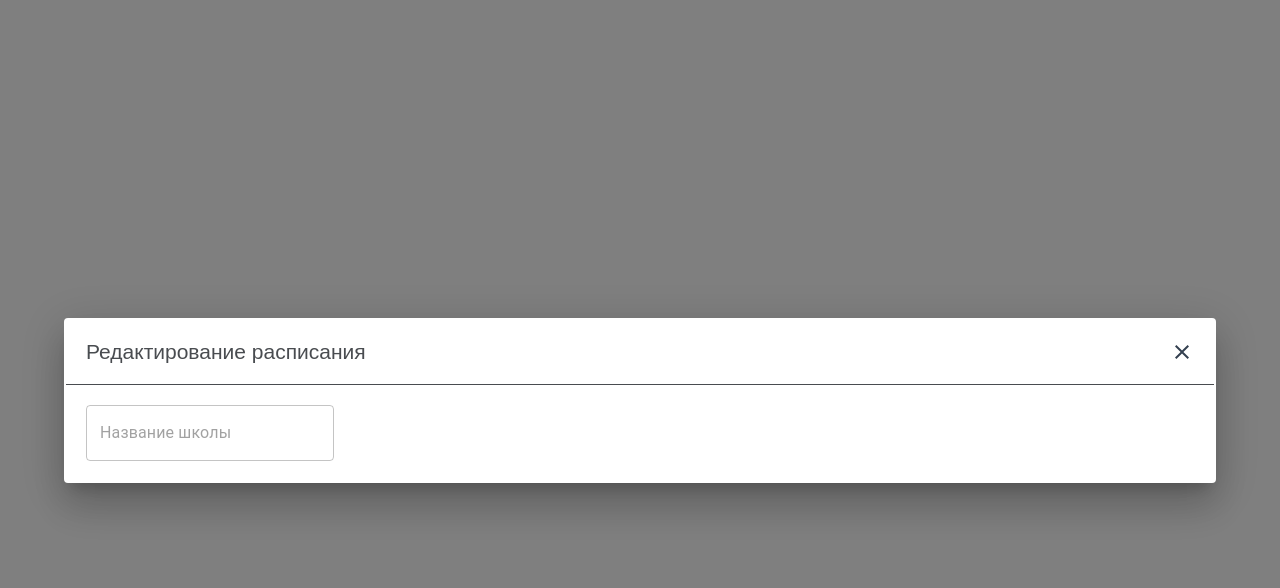
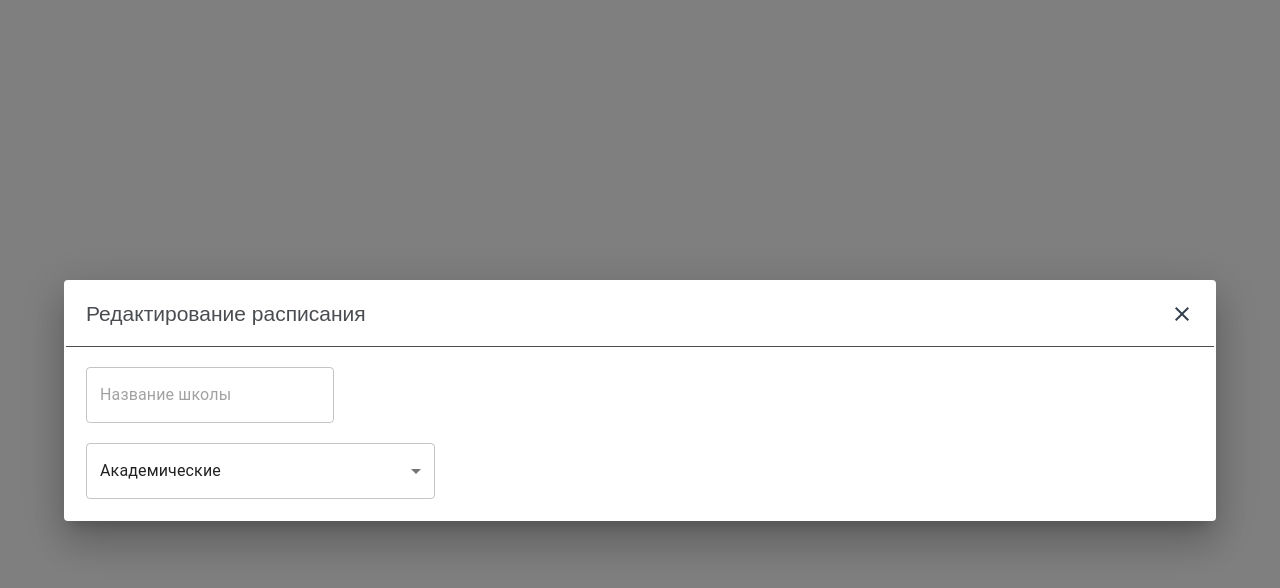
Before and after one commit to aliona-kragel/test-schedule, a React (Create React App) app: page / in a window 1280 px wide. Both pictures are taken after a click on the button "Show modal". Shown: the top 588 px of the page. Built offline with nearby package versions, Linux system fonts and the light colour scheme.

Commit message:
Add SelectForm component

```diff
--- /dev/null
+++ b/src/components/FormComponents/SelectForm/index.jsx
@@ -0,0 +1,34 @@
+import { FormControl, MenuItem, Select } from "@mui/material";
+import { Controller, useFormContext } from "react-hook-form";
+import styles from "./styles.module.scss"
+
+const SelectForm = ({ name, options }) => {
+  const { control, setValue } = useFormContext();
+  const handleChange = (value) => {
+    setValue(name, value);
+  }
+  return (
+    <Controller
+      name={name}
+      control={control}
+      render={({ field: { value } }) => (
+        <FormControl className={styles.select}>
+          <Select
+            labelId="demo-simple-select-autowidth-label"
+            id="demo-simple-select-autowidth"
+            onChange={(e) => handleChange(e.target.value)}
+            value={value}
+            autoWidth
+          >
+            {options.map(option => (
+              <MenuItem key={option.id} value={option.label}>{option.label}</MenuItem>
+            ))}
+          </Select>
+        </FormControl >
+      )}
+    />
+
+  )
+}
+
+export default SelectForm;
--- /dev/null
+++ b/src/components/FormComponents/SelectForm/styles.module.scss
@@ -0,0 +1,3 @@
+.select{
+  width: calc(100% / 3 - 20px) ;
+}
--- a/src/components/ScheduleModal/index.jsx
+++ b/src/components/ScheduleModal/index.jsx
@@ -3,12 +3,15 @@ import DialogWrapper from "../DialogWrapper";
 import PopupButtonClose from "../PopupButtonClose";
 import styles from "./styles.module.scss";
 import InputTextForm from "../FormComponents/InputTextForm";
+import SelectForm from "../FormComponents/SelectForm";
+import { timestamp } from "../../data";
 
 
 const ScheduleModal = ({ open, setOpen }) => {
   const formMethods = useForm({
     defaultValues: {
       schoolName: "",
+      timestamp: "Академические",
     }
   })
   const { getValues } = formMethods;
@@ -26,10 +29,14 @@ const ScheduleModal = ({ open, setOpen }) => {
       </div>
       <div className={styles.dialog__form}>
         <FormProvider {...formMethods}>
-          <InputTextForm name="schoolName" />
+          <div>
+            <InputTextForm name="schoolName" />
+          </div>
+          <div>
+            <SelectForm name="timestamp" options={timestamp} />
+          </div>
         </FormProvider>
       </div>
-
     </DialogWrapper>
   )
 }
--- a/src/components/ScheduleModal/styles.module.scss
+++ b/src/components/ScheduleModal/styles.module.scss
@@ -15,5 +15,8 @@
   }
   &__form{
     padding: 20px;
+    display: flex;
+    flex-direction: column;
+    gap: 20px;
   }
 }
--- /dev/null
+++ b/src/data/index.js
@@ -0,0 +1,10 @@
+export const timestamp = [
+  {
+    id: 1,
+    label: 'Академические',
+  },
+  {
+    id: 2,
+    label: 'Астрономические',
+  }
+]
```
